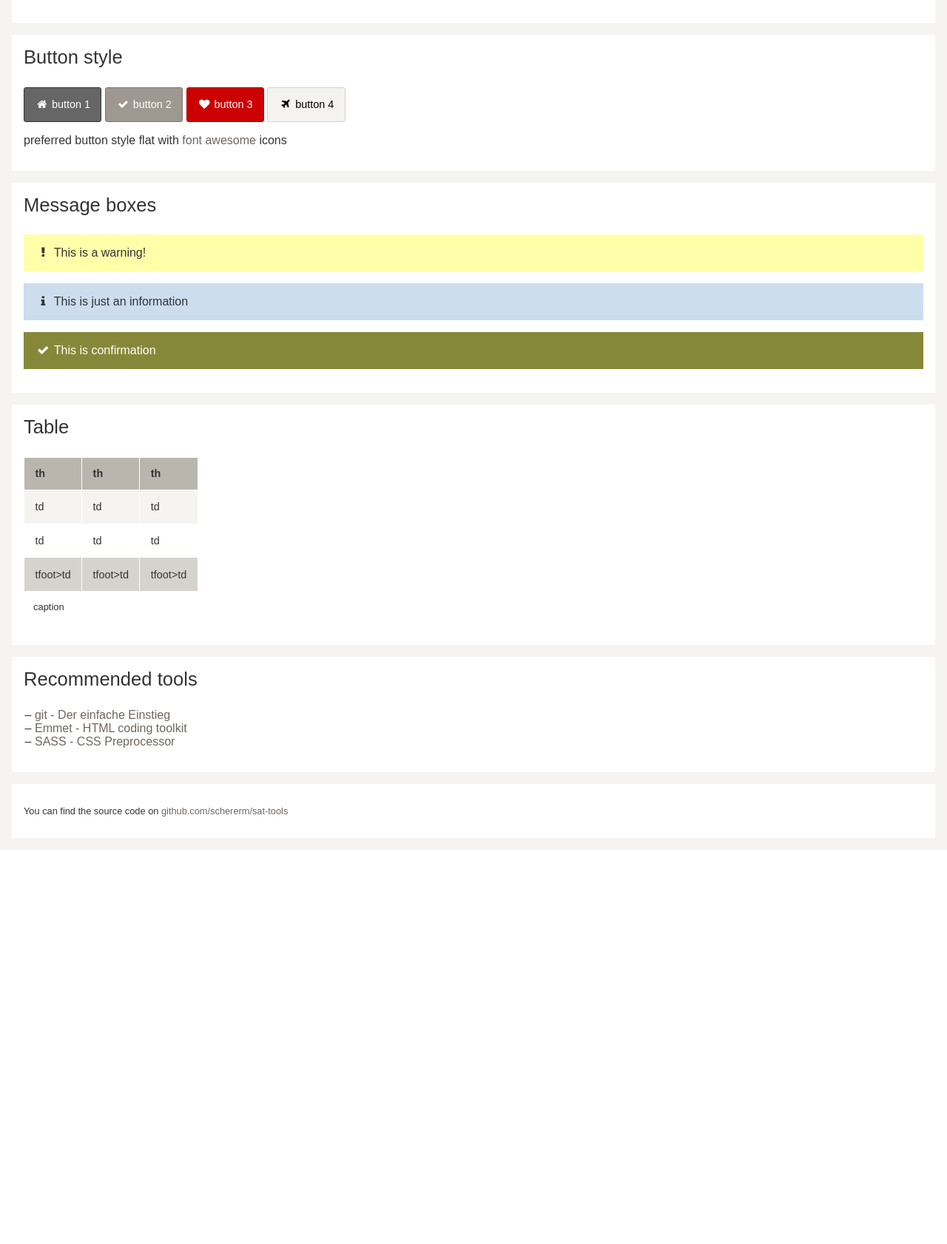
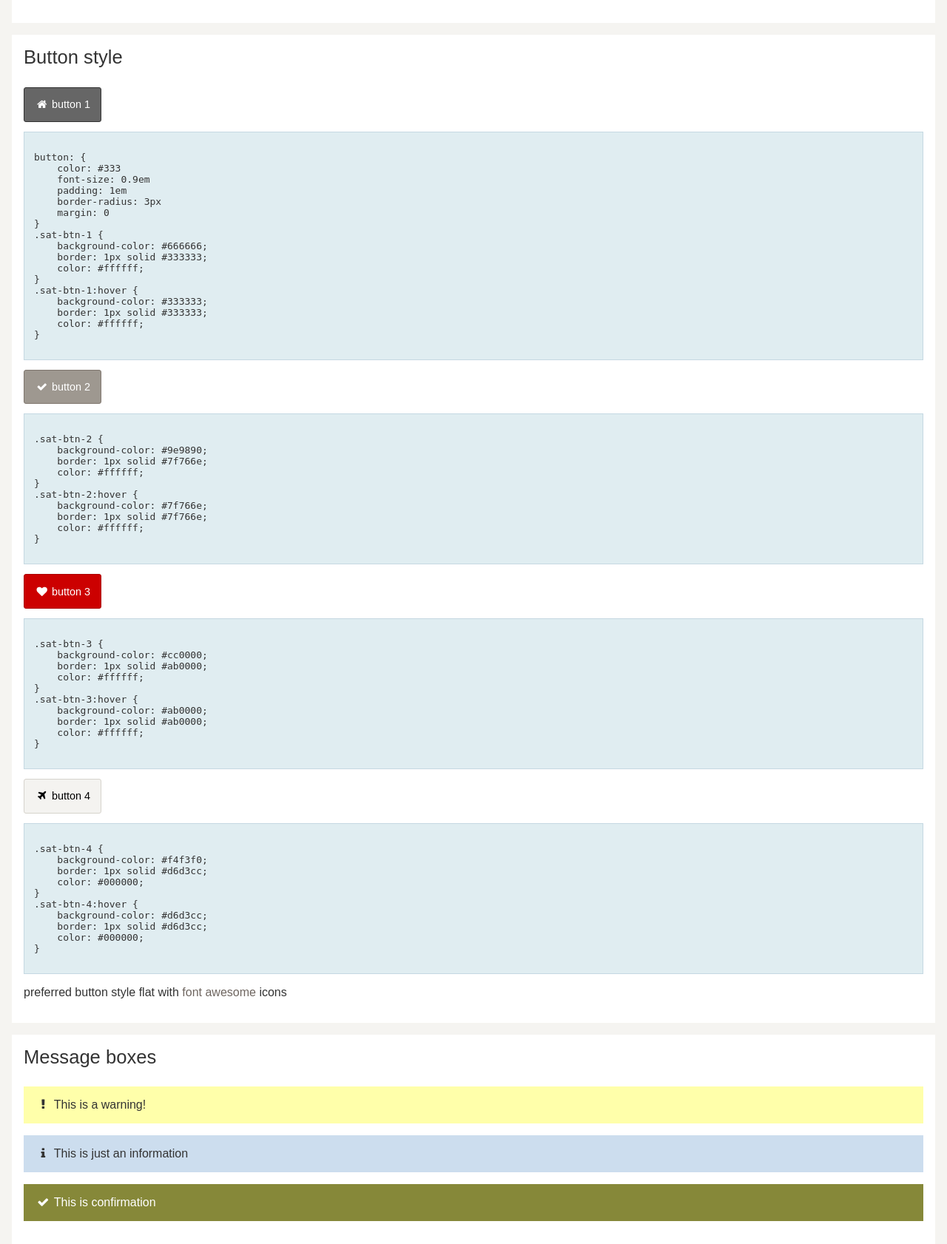
Before and after one commit to zrhsat/corporate-design, a PHP site: page / in a window 1280 px wide. Shown: the part 1109-2791 px from the top of the page at 74% size. Before the commit the page ends 2258 px from the top, so only its background shows below. Run offline with PHP 8.4, Linux system fonts and the light colour scheme; some libraries are stand-ins or nearby versions.

Commit message:
added button code

```diff
--- a/css/sat.css
+++ b/css/sat.css
@@ -1,5 +1,5 @@
 @charset "UTF-8";
-/* line 2, C:/Users/xmsc/htdocs/sat-intranet/cd/css/sat.sass */
+/* line 2, C:/Users/xmsc/htdocs/cd/css/sat.sass */
 body {
   margin: 0;
   font-family: Arial, Helvetica, sans-serif;
@@ -7,73 +7,81 @@ body {
   color: #333;
   background-color: #f5f4f1; }
 
-/* line 9, C:/Users/xmsc/htdocs/sat-intranet/cd/css/sat.sass */
+/* line 9, C:/Users/xmsc/htdocs/cd/css/sat.sass */
 a {
   color: #6f6660;
   text-decoration: none; }
-  /* line 12, C:/Users/xmsc/htdocs/sat-intranet/cd/css/sat.sass */
+  /* line 12, C:/Users/xmsc/htdocs/cd/css/sat.sass */
   a:hover {
     color: #cc0000; }
 
-/* line 15, C:/Users/xmsc/htdocs/sat-intranet/cd/css/sat.sass */
+/* line 15, C:/Users/xmsc/htdocs/cd/css/sat.sass */
 h1 {
   font-size: 2em;
   color: #cc0000;
   font-weight: normal;
   margin: 0; }
-  /* line 20, C:/Users/xmsc/htdocs/sat-intranet/cd/css/sat.sass */
+  /* line 20, C:/Users/xmsc/htdocs/cd/css/sat.sass */
   h1 a {
     color: #cc0000;
     text-decoration: none; }
 
-/* line 24, C:/Users/xmsc/htdocs/sat-intranet/cd/css/sat.sass */
+/* line 24, C:/Users/xmsc/htdocs/cd/css/sat.sass */
 h2 {
   font-size: 1.6em;
   font-weight: normal;
   margin: 0 0 1em 0; }
 
-/* line 28, C:/Users/xmsc/htdocs/sat-intranet/cd/css/sat.sass */
+/* line 28, C:/Users/xmsc/htdocs/cd/css/sat.sass */
 h3 {
   font-size: 1.2em;
   font-weight: normal;
   margin: 0 0 1em 0; }
 
-/* line 33, C:/Users/xmsc/htdocs/sat-intranet/cd/css/sat.sass */
+/* line 33, C:/Users/xmsc/htdocs/cd/css/sat.sass */
 .txt-small {
   font-size: 0.8em; }
 
-/* line 36, C:/Users/xmsc/htdocs/sat-intranet/cd/css/sat.sass */
+/* line 36, C:/Users/xmsc/htdocs/cd/css/sat.sass */
+code {
+  display: block;
+  background-color: #e0edf1;
+  border: 1px solid #c5d8e2;
+  padding: 1em;
+  margin: 1em 0; }
+
+/* line 43, C:/Users/xmsc/htdocs/cd/css/sat.sass */
 ul {
   margin-bottom: 1em;
   list-style: none;
   padding-left: 1em; }
-  /* line 40, C:/Users/xmsc/htdocs/sat-intranet/cd/css/sat.sass */
+  /* line 47, C:/Users/xmsc/htdocs/cd/css/sat.sass */
   ul li:before {
     content: "– "; }
-  /* line 42, C:/Users/xmsc/htdocs/sat-intranet/cd/css/sat.sass */
+  /* line 49, C:/Users/xmsc/htdocs/cd/css/sat.sass */
   ul li {
     text-indent: -0.9em; }
 
-/* line 45, C:/Users/xmsc/htdocs/sat-intranet/cd/css/sat.sass */
+/* line 52, C:/Users/xmsc/htdocs/cd/css/sat.sass */
 section {
   margin: 1em;
   padding: 1em;
   background-color: #fff; }
 
-/* line 51, C:/Users/xmsc/htdocs/sat-intranet/cd/css/sat.sass */
+/* line 58, C:/Users/xmsc/htdocs/cd/css/sat.sass */
 table {
   font-size: 0.9em;
   display: table;
   border-collapse: collapse;
   border-spacing: 0;
   margin-bottom: 1em; }
-  /* line 57, C:/Users/xmsc/htdocs/sat-intranet/cd/css/sat.sass */
+  /* line 64, C:/Users/xmsc/htdocs/cd/css/sat.sass */
   table caption {
     caption-side: bottom;
     text-align: left;
     padding: 1em;
     font-size: 0.9em; }
-  /* line 70, C:/Users/xmsc/htdocs/sat-intranet/cd/css/sat.sass */
+  /* line 77, C:/Users/xmsc/htdocs/cd/css/sat.sass */
   table tr th {
     background-color: #bab6ae;
     padding: 1em;
@@ -81,92 +89,91 @@ table {
     height: 1em;
     text-align: left;
     border: 1px solid white; }
-  /* line 77, C:/Users/xmsc/htdocs/sat-intranet/cd/css/sat.sass */
+  /* line 84, C:/Users/xmsc/htdocs/cd/css/sat.sass */
   table tr td {
     text-align: left;
     padding: 1em;
     vertical-align: top;
     border: 1px solid white; }
-  /* line 84, C:/Users/xmsc/htdocs/sat-intranet/cd/css/sat.sass */
+  /* line 91, C:/Users/xmsc/htdocs/cd/css/sat.sass */
   table tr:nth-child(odd) {
     background-color: #f5f4f1; }
-  /* line 88, C:/Users/xmsc/htdocs/sat-intranet/cd/css/sat.sass */
+  /* line 95, C:/Users/xmsc/htdocs/cd/css/sat.sass */
   table tfoot td {
     background-color: #d6d3cc; }
 
-/* line 94, C:/Users/xmsc/htdocs/sat-intranet/cd/css/sat.sass */
+/* line 101, C:/Users/xmsc/htdocs/cd/css/sat.sass */
 button {
   color: #333;
   font-size: 0.9em;
-  background: #7f766e;
   padding: 1em;
   border-radius: 3px;
   margin: 0; }
-  /* line 101, C:/Users/xmsc/htdocs/sat-intranet/cd/css/sat.sass */
+  /* line 107, C:/Users/xmsc/htdocs/cd/css/sat.sass */
   button:hover {
     /*cursor:pointer; */ }
 
-/* line 104, C:/Users/xmsc/htdocs/sat-intranet/cd/css/sat.sass */
+/* line 110, C:/Users/xmsc/htdocs/cd/css/sat.sass */
 .sat-btn-1 {
   background-color: #666666;
   border: 1px solid #333333;
   color: #ffffff; }
-  /* line 108, C:/Users/xmsc/htdocs/sat-intranet/cd/css/sat.sass */
+  /* line 114, C:/Users/xmsc/htdocs/cd/css/sat.sass */
   .sat-btn-1:hover {
     background-color: #333333;
     border: 1px solid #333333;
     color: #ffffff; }
 
-/* line 113, C:/Users/xmsc/htdocs/sat-intranet/cd/css/sat.sass */
+/* line 119, C:/Users/xmsc/htdocs/cd/css/sat.sass */
 .sat-btn-2 {
   background-color: #9e9890;
   border: 1px solid #7f766e;
   color: #ffffff; }
-  /* line 117, C:/Users/xmsc/htdocs/sat-intranet/cd/css/sat.sass */
+  /* line 123, C:/Users/xmsc/htdocs/cd/css/sat.sass */
   .sat-btn-2:hover {
     background-color: #7f766e;
     border: 1px solid #7f766e;
     color: #ffffff; }
 
-/* line 122, C:/Users/xmsc/htdocs/sat-intranet/cd/css/sat.sass */
+/* line 128, C:/Users/xmsc/htdocs/cd/css/sat.sass */
 .sat-btn-3 {
   background-color: #cc0000;
   border: 1px solid #ab0000;
   color: #ffffff; }
-  /* line 126, C:/Users/xmsc/htdocs/sat-intranet/cd/css/sat.sass */
+  /* line 132, C:/Users/xmsc/htdocs/cd/css/sat.sass */
   .sat-btn-3:hover {
     background-color: #ab0000;
     border: 1px solid #ab0000;
     color: #ffffff; }
 
-/* line 131, C:/Users/xmsc/htdocs/sat-intranet/cd/css/sat.sass */
+/* line 137, C:/Users/xmsc/htdocs/cd/css/sat.sass */
 .sat-btn-4 {
   background-color: #f4f3f0;
   border: 1px solid #d6d3cc;
   color: #000000; }
-  /* line 135, C:/Users/xmsc/htdocs/sat-intranet/cd/css/sat.sass */
+  /* line 141, C:/Users/xmsc/htdocs/cd/css/sat.sass */
   .sat-btn-4:hover {
     background-color: #d6d3cc;
     border: 1px solid #d6d3cc;
     color: #000000; }
 
-/* line 141, C:/Users/xmsc/htdocs/sat-intranet/cd/css/sat.sass */
+/* line 147, C:/Users/xmsc/htdocs/cd/css/sat.sass */
 .box {
   padding: 1em;
   margin: 1em 0; }
-  /* line 144, C:/Users/xmsc/htdocs/sat-intranet/cd/css/sat.sass */
+  /* line 150, C:/Users/xmsc/htdocs/cd/css/sat.sass */
   .box.box-error {
     background-color: #ffffaa; }
-  /* line 146, C:/Users/xmsc/htdocs/sat-intranet/cd/css/sat.sass */
+  /* line 152, C:/Users/xmsc/htdocs/cd/css/sat.sass */
   .box.box-info {
     background-color: #ccddee; }
-  /* line 148, C:/Users/xmsc/htdocs/sat-intranet/cd/css/sat.sass */
+  /* line 154, C:/Users/xmsc/htdocs/cd/css/sat.sass */
   .box.box-confirm {
     background-color: #868839;
     color: #fff; }
 
 /* site button ------------------------------ */
-/* line 155, C:/Users/xmsc/htdocs/sat-intranet/cd/css/sat.sass */
+/* line 161, C:/Users/xmsc/htdocs/cd/css/sat.sass */
 button.view-hex {
   display: none; }
 
--- a/css/sat.sass
+++ b/css/sat.sass
@@ -32,6 +32,13 @@ h3
 
 .txt-small
   font-size: 0.8em
+
+code
+    display:block
+    background-color:#e0edf1
+    border:1px solid #c5d8e2
+    padding:1em
+    margin: 1em 0
 
 ul
     margin-bottom:1em
@@ -94,7 +101,6 @@ table
 button
   color: #333
   font-size: 0.9em
-  background: #7f766e
   padding: 1em
   border-radius: 3px
   margin: 0
--- a/index.html
+++ b/index.html
@@ -125,9 +125,67 @@
         <section>
             <h2 id="buttons">Button style</h2>
             <button class="sat-btn-1"><i class="fa fa-home fa-fw"></i> button 1</button>
+            <code>
+<pre>button: {
+    color: #333
+    font-size: 0.9em
+    padding: 1em
+    border-radius: 3px
+    margin: 0
+}
+.sat-btn-1 {
+    background-color: #666666;
+    border: 1px solid #333333;
+    color: #ffffff;
+}
+.sat-btn-1:hover {
+    background-color: #333333;
+    border: 1px solid #333333;
+    color: #ffffff;
+}</pre>
+            </code>
+
             <button class="sat-btn-2"><i class="fa fa-check fa-fw"></i> button 2</button>
+            <code>
+<pre>.sat-btn-2 {
+    background-color: #9e9890;
+    border: 1px solid #7f766e;
+    color: #ffffff;
+}
+.sat-btn-2:hover {
+    background-color: #7f766e;
+    border: 1px solid #7f766e;
+    color: #ffffff;
+}</pre>
+            </code>
             <button class="sat-btn-3"><i class="fa fa-heart fa-fw"></i> button 3</button>
+            <code>
+<pre>.sat-btn-3 {
+    background-color: #cc0000;
+    border: 1px solid #ab0000;
+    color: #ffffff;
+}
+.sat-btn-3:hover {
+    background-color: #ab0000;
+    border: 1px solid #ab0000;
+    color: #ffffff;
+}</pre>
+            </code>
+
             <button class="sat-btn-4"><i class="fa fa-plane fa-fw"></i> button 4</button>
+            <code>
+
+<pre>.sat-btn-4 {
+    background-color: #f4f3f0;
+    border: 1px solid #d6d3cc;
+    color: #000000;
+}
+.sat-btn-4:hover {
+    background-color: #d6d3cc;
+    border: 1px solid #d6d3cc;
+    color: #000000;
+}</pre>
+            </code>
             <p>preferred button style flat with <a href="http://fortawesome.github.io/Font-Awesome/icons/">font awesome</a> icons</p>
         </section>
 
```
Also changed, not shown: 1 other file.
